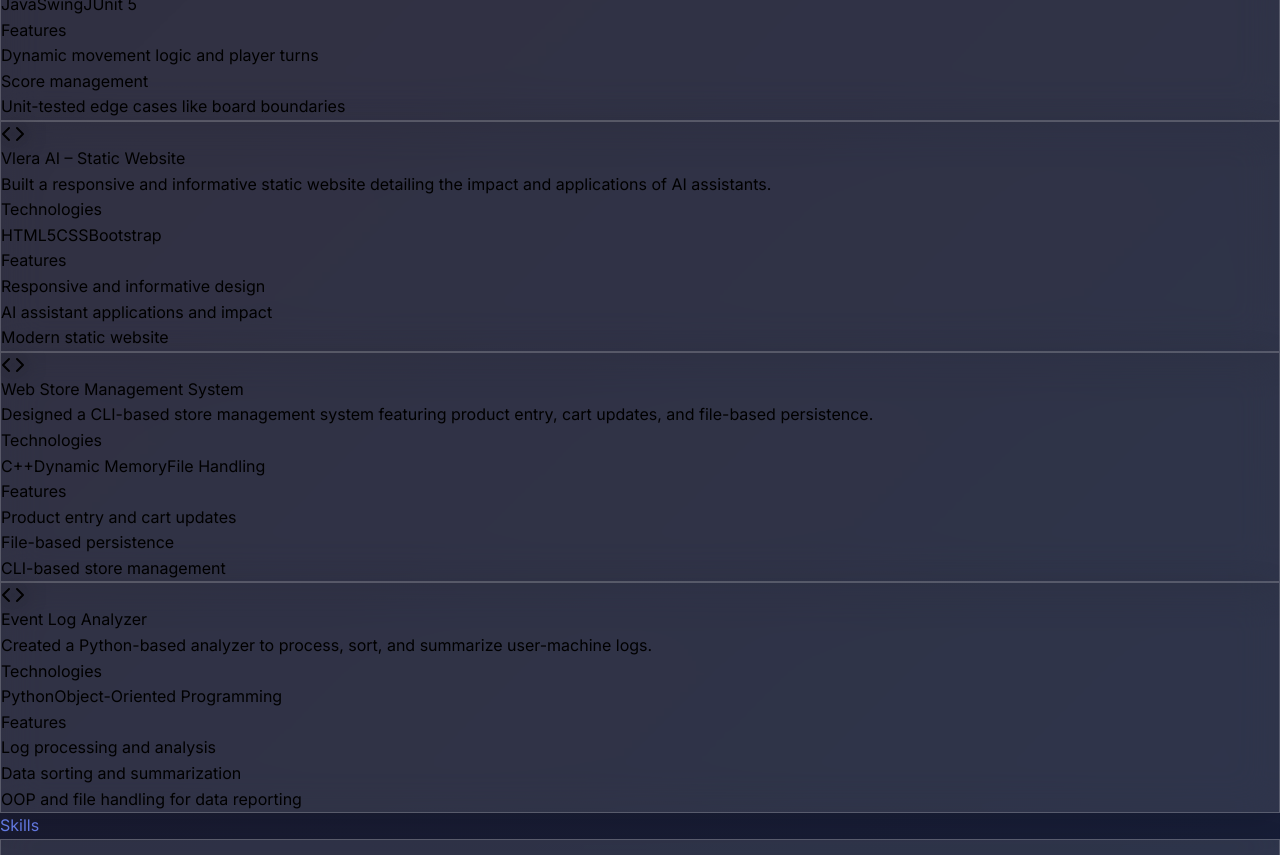
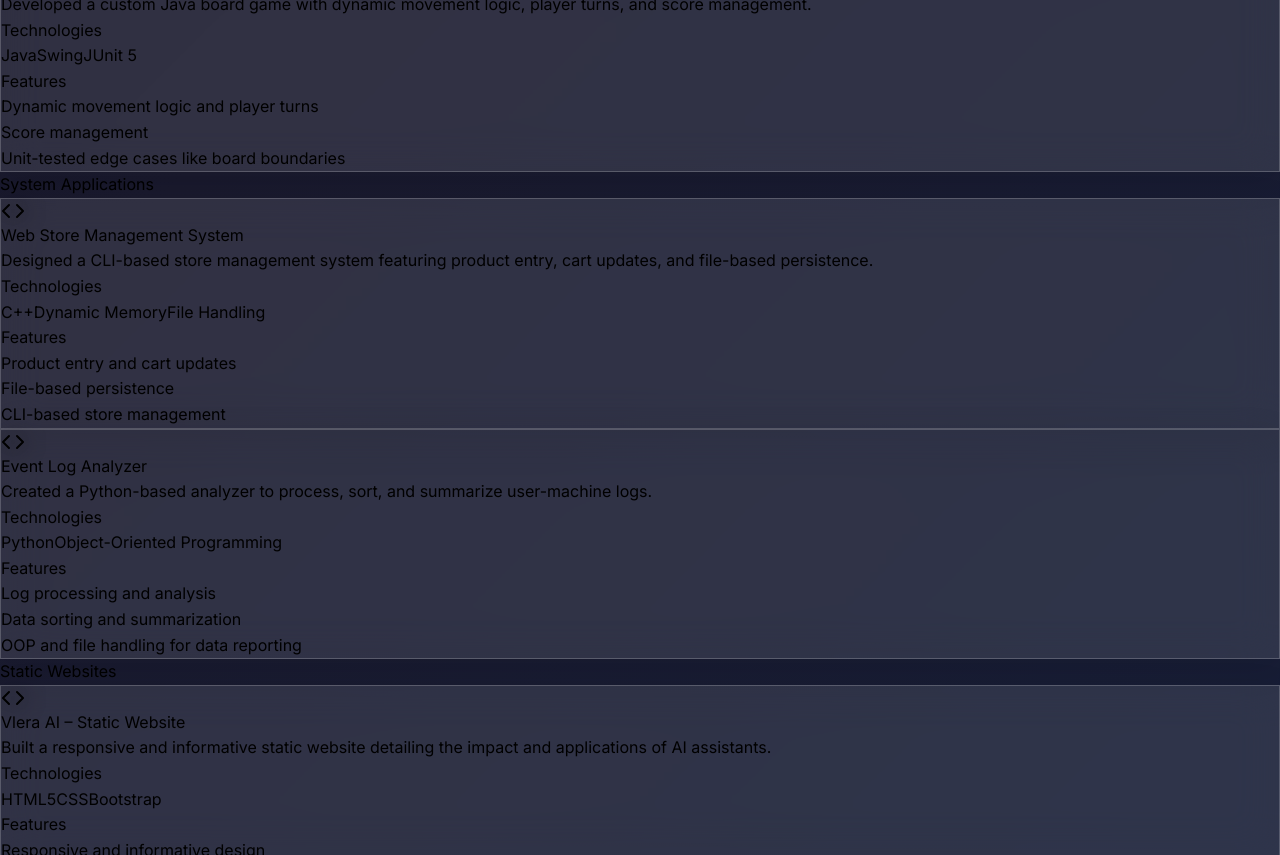
Before and after one commit to muhammademanaftab/portfolio-website, a React (Vite) app: page / in a window 1280 px wide. Shown: the part 2800-3655 px from the top of the page. Built offline with nearby package versions, Linux system fonts and the light colour scheme.

Commit message:
feat: balance projects section with organized categories

```diff
--- a/src/App.tsx
+++ b/src/App.tsx
@@ -102,7 +102,8 @@ const portfolioData = {
       ]
     }
   ],
-  projects: [
+  projects: {
+    'Web Applications': [
       {
         id: 1,
         title: 'Pet Catalogue – React and Laravel Web App',
@@ -129,7 +130,9 @@ const portfolioData = {
         features: ['Priority-based task filtering', 'Due date tracking and real-time reminders', 'Detail view system for long tasks'],
         icon: 'checkSquare',
         icon_color: 'green'
-    },
+      }
+    ],
+    'Desktop Applications': [
       {
         id: 4,
         title: 'Atmospheric Layer Simulation',
@@ -147,18 +150,11 @@ const portfolioData = {
         features: ['Dynamic movement logic and player turns', 'Score management', 'Unit-tested edge cases like board boundaries'],
         icon: 'gamepad2',
         icon_color: 'orange'
-    },
+      }
+    ],
+    'System Applications': [
       {
         id: 6,
-      title: 'Vlera AI – Static Website',
-      description: 'Built a responsive and informative static website detailing the impact and applications of AI assistants.',
-      tech: ['HTML5', 'CSS', 'Bootstrap'],
-      features: ['Responsive and informative design', 'AI assistant applications and impact', 'Modern static website'],
-      icon: 'brain',
-      icon_color: 'pink'
-    },
-    {
-      id: 7,
         title: 'Web Store Management System',
         description: 'Designed a CLI-based store management system featuring product entry, cart updates, and file-based persistence.',
         tech: ['C++', 'Dynamic Memory', 'File Handling'],
@@ -167,7 +163,7 @@ const portfolioData = {
         icon_color: 'yellow'
       },
       {
-      id: 8,
+        id: 7,
         title: 'Event Log Analyzer',
         description: 'Created a Python-based analyzer to process, sort, and summarize user-machine logs.',
         tech: ['Python', 'Object-Oriented Programming'],
@@ -176,6 +172,18 @@ const portfolioData = {
         icon_color: 'indigo'
       }
     ],
+    'Static Websites': [
+      {
+        id: 8,
+        title: 'Vlera AI – Static Website',
+        description: 'Built a responsive and informative static website detailing the impact and applications of AI assistants.',
+        tech: ['HTML5', 'CSS', 'Bootstrap'],
+        features: ['Responsive and informative design', 'AI assistant applications and impact', 'Modern static website'],
+        icon: 'brain',
+        icon_color: 'pink'
+      }
+    ]
+  },
   skills: {
     'Programming Languages': ['Java', 'Python', 'C', 'C#', 'C++', 'SQL', 'JavaScript', 'HTML', 'CSS', 'PHP', 'Clean', 'Haskell'],
     'Web Development': ['React', 'Laravel', 'Flask', 'TypeScript', 'TailwindCSS', 'Bootstrap', 'Laravel Blade'],
@@ -615,8 +623,14 @@ function App() {
            <h2 className="text-2xl sm:text-3xl md:text-4xl lg:text-5xl font-bold text-center gradient-text mb-8 sm:mb-12 lg:mb-16">
              Projects
            </h2>
+           <div className="space-y-12">
+             {portfolioData.projects && Object.entries(portfolioData.projects).map(([category, projects]) => (
+               <div key={category} className="space-y-6">
+                 <h3 className="text-xl sm:text-2xl md:text-3xl font-bold text-white border-b border-purple-500/30 pb-3">
+                   {category}
+                 </h3>
                  <div className="grid sm:grid-cols-2 lg:grid-cols-3 gap-6 sm:gap-8">
-             {portfolioData.projects?.map((project) => {
+                   {projects.map((project) => {
                      const IconComponent = getProjectIcon(project.icon);
                      return (
                        <div key={project.id} className="glass hover-lift p-4 sm:p-6 md:p-8 rounded-xl sm:rounded-2xl">
@@ -657,6 +671,9 @@ function App() {
                        </div>
                      );
                    })}
+                 </div>
+               </div>
+             ))}
            </div>
          </div>
        </section>
```
Lines whose indentation alone changed are shown as unchanged.
